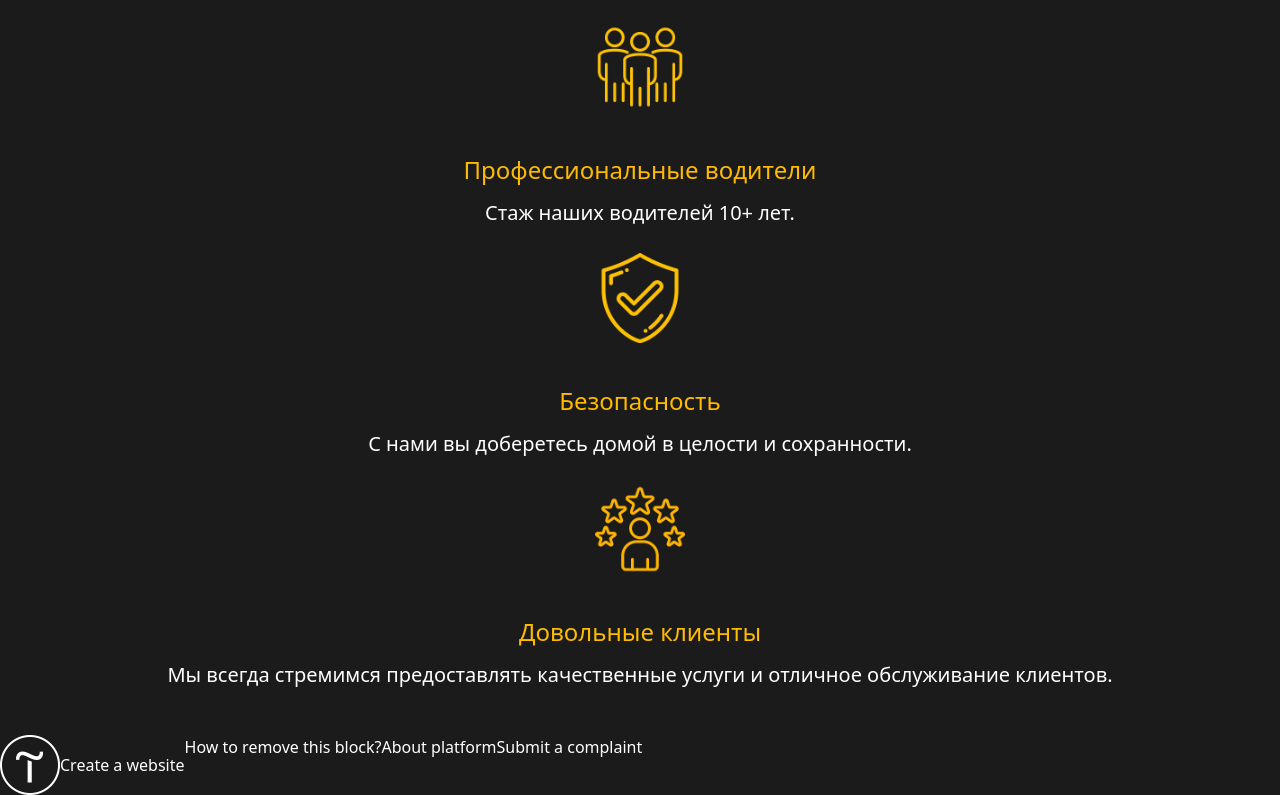
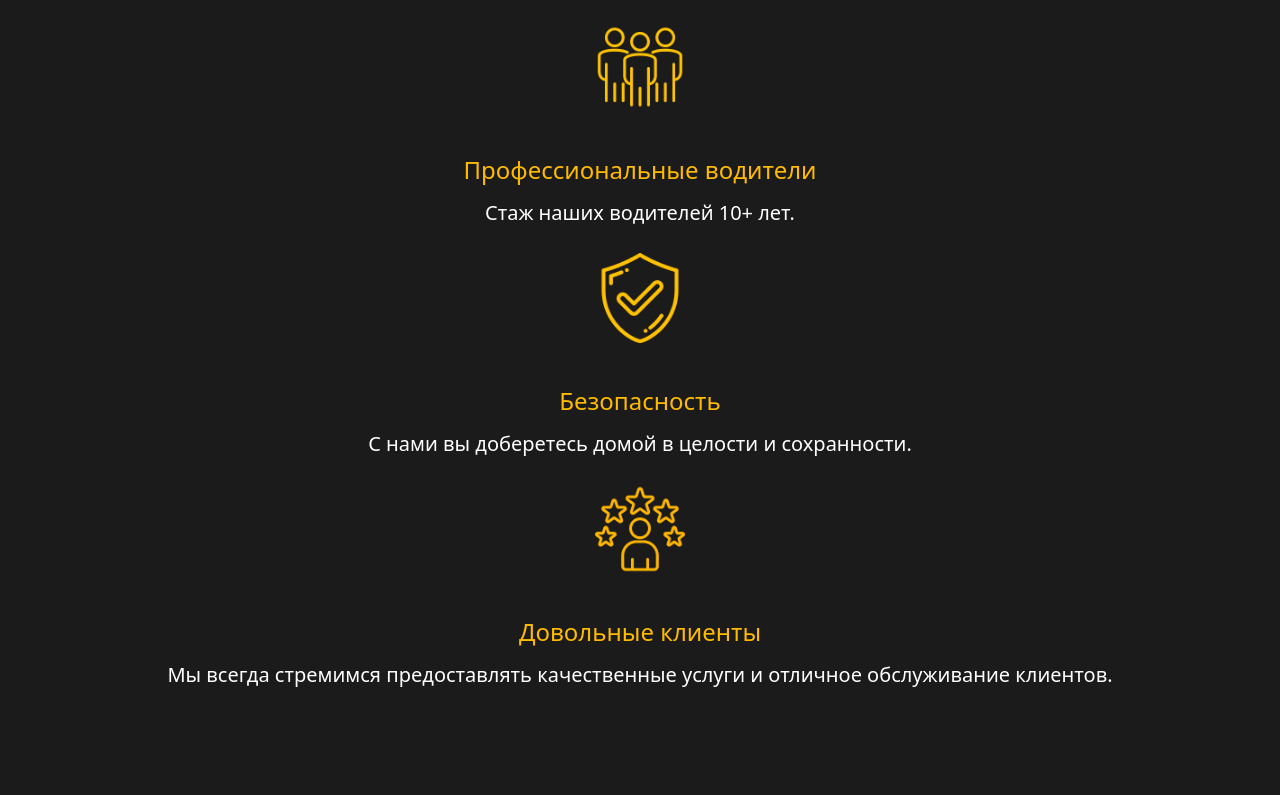
Before and after one commit to raimkulovbaiel1/drunk-taxi., a React (Vite) app: page / in a window 1280 px wide. Shown: the part 1019-1814 px from the top of the page. After the commit the page ends 1754 px from the top, so only its background shows below. Built offline with nearby package versions, Linux system fonts and the light colour scheme; the HTML template or start-up script is replaced by a standard one.

Commit message:
commit-reafct

```diff
--- a/src/components/Footer/style.css
+++ b/src/components/Footer/style.css
@@ -33,6 +33,6 @@
 
 @media (min-width: 769px) {
   .mobile-footer {
-    @apply flex;
+    @apply hidden;
   }
 }
```
